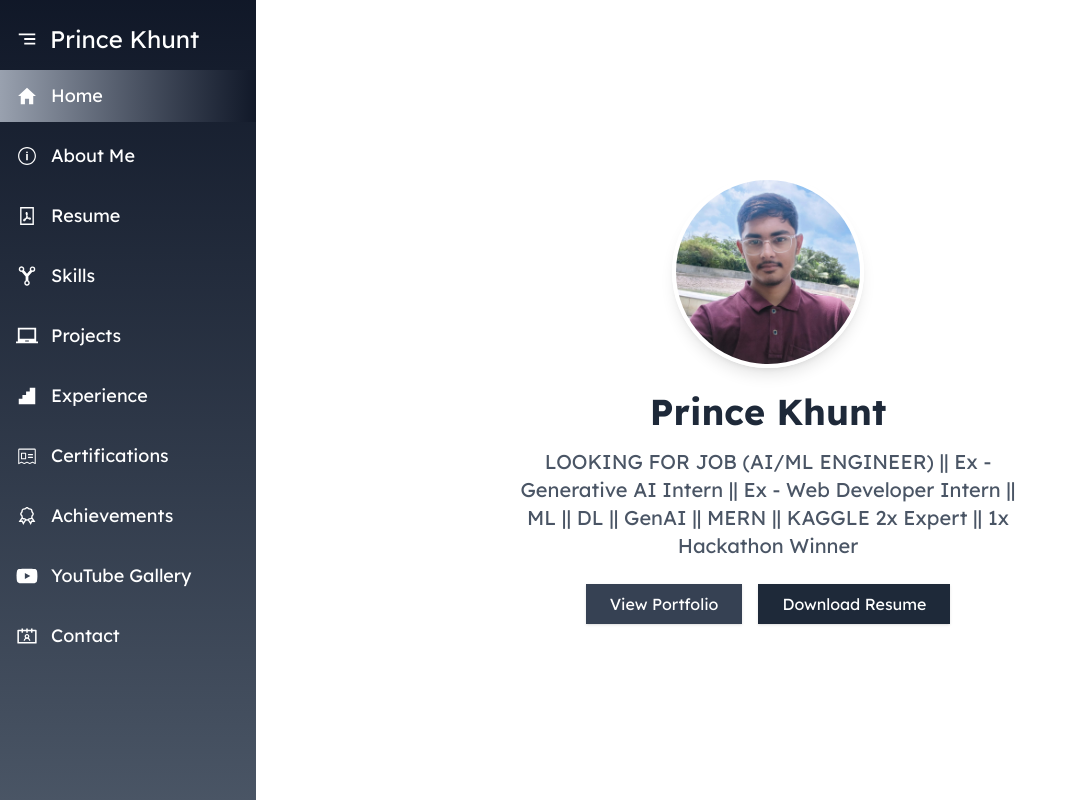
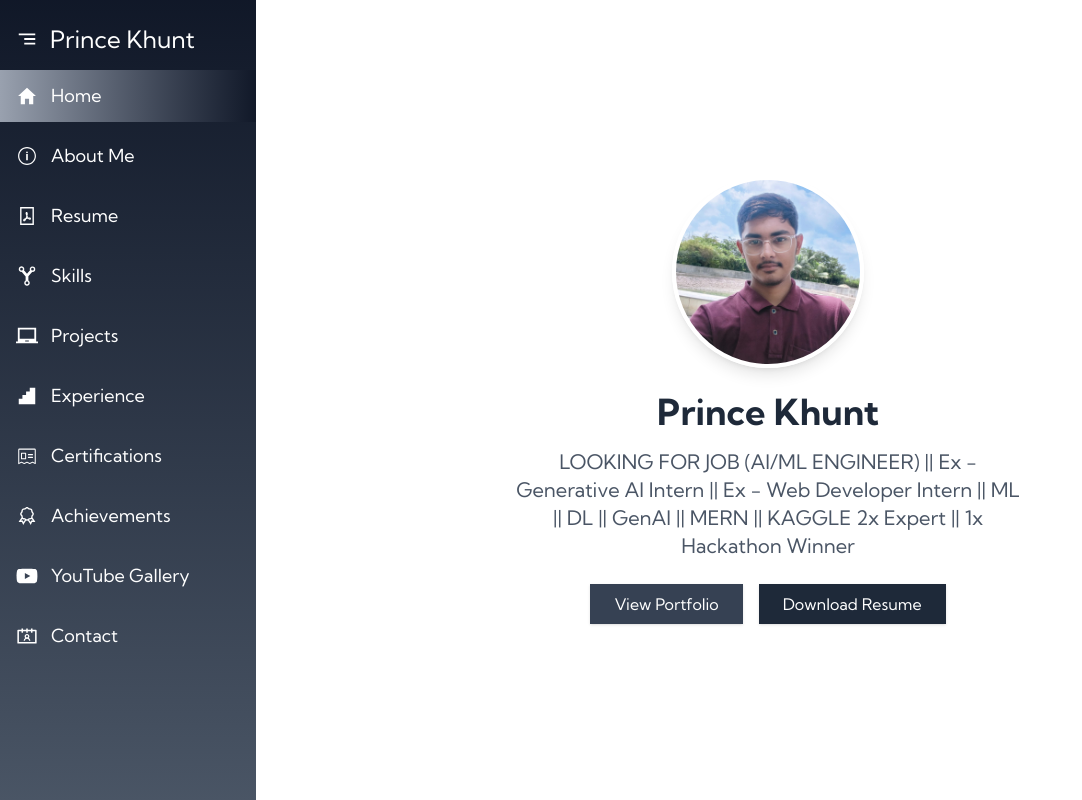
Before and after one commit to PrinceKhunt16/PortfolioWebsite, a Next.js app: page / in a window 1280 px wide. Shown: the whole page, without its empty margins (0-1082 px from the left). Built offline with nearby package versions, Linux system fonts and the light colour scheme.

Commit message:
Font changed

```diff
--- a/src/app/globals.css
+++ b/src/app/globals.css
@@ -1,4 +1,4 @@
-@import url('https://fonts.googleapis.com/css2?family=Lexend:wght@400;700&display=swap');
+@import url('https://fonts.googleapis.com/css2?family=Kumbh+Sans:wght@400;700&display=swap');
 @import "tailwindcss";
 
 :root {
@@ -16,6 +16,6 @@
 body {
   color: var(--foreground);
   background: var(--background);
-  font-family: "Lexend", serif;
+  font-family: "Kumbh Sans", serif;
   font-weight: 400;
 }
```
